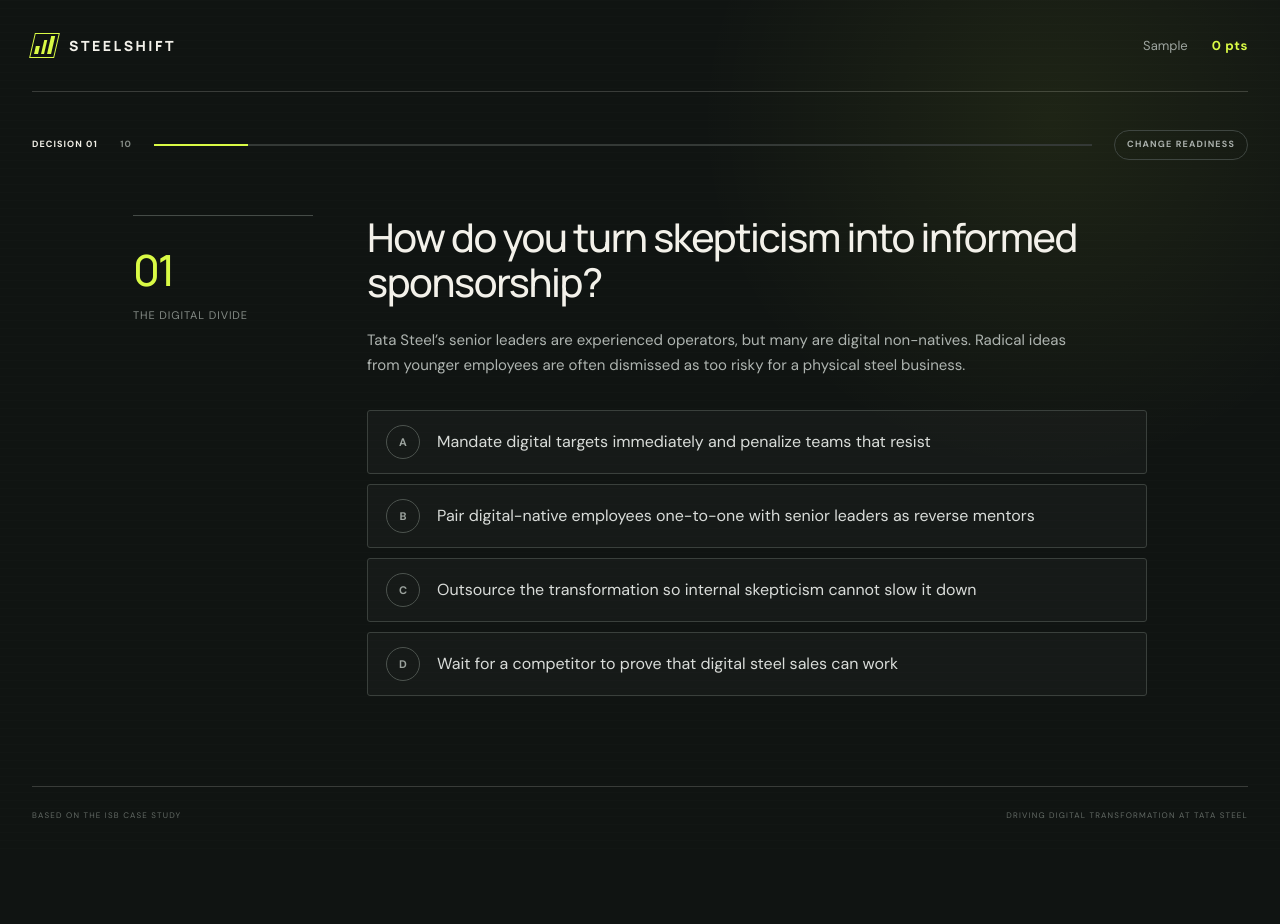
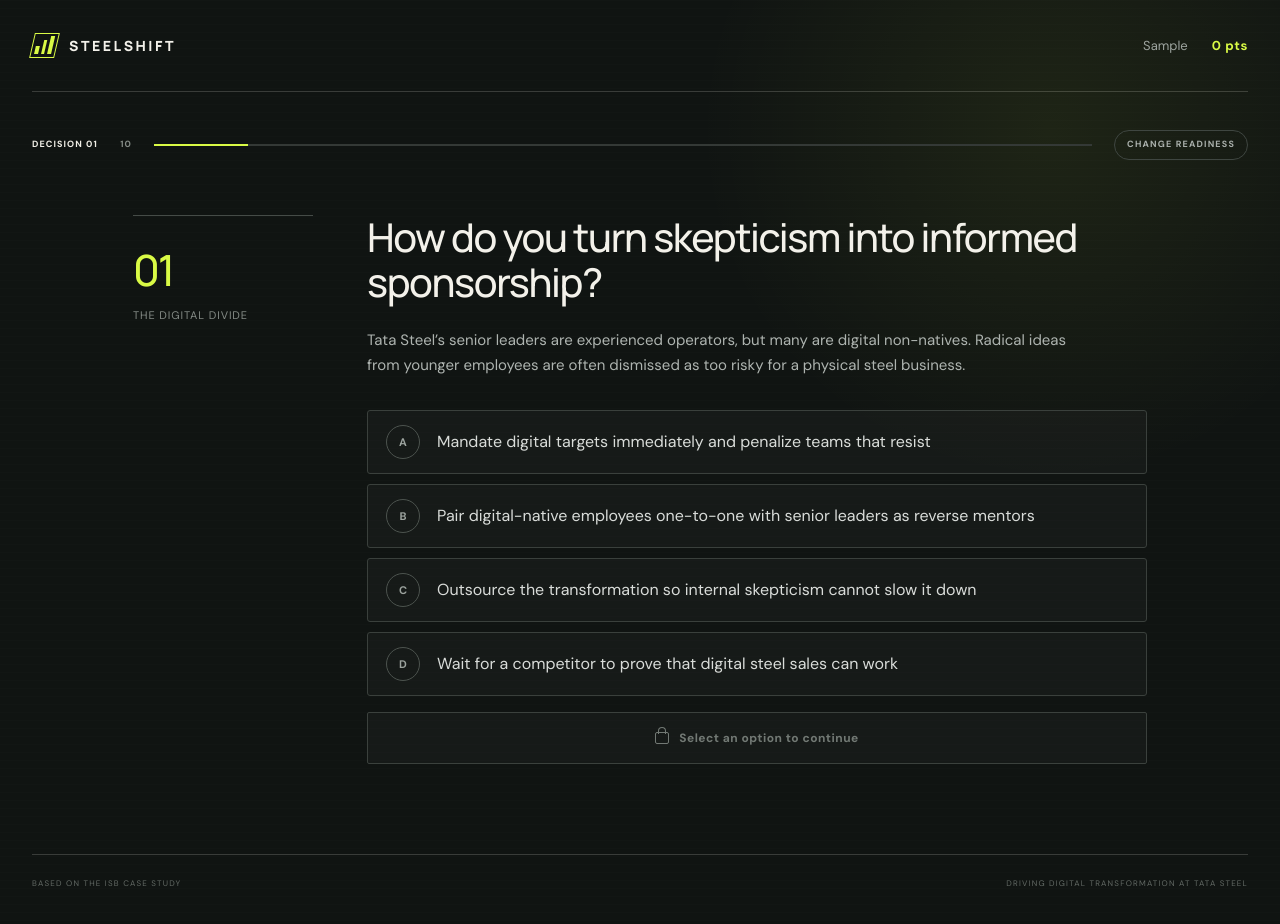
Before and after one commit to thomasjoseph18/Interactive-Decision-Making-Game, a React (Vite) app: page / in a window 1280 px wide. Both pictures are taken after typing "Sample" into the empty fields and a click on the button "Begin challenge". Before the commit the page ends 856 px from the top, so only its background shows below. Built offline with nearby package versions, Linux system fonts and the light colour scheme; the HTML template or start-up script is replaced by a standard one.

Commit message:
prompt: 50

```diff
--- a/src/App.tsx
+++ b/src/App.tsx
@@ -240,6 +240,7 @@
   const [name, setName] = useState("");
   const [questionIndex, setQuestionIndex] = useState(0);
   const [selected, setSelected] = useState<number | null>(null);
+  const [isLocked, setIsLocked] = useState(false);
   const [score, setScore] = useState(0);
   const [leaderboard, setLeaderboard] = useState<LeaderboardEntry[]>(readLeaderboard);
   const [validation, setValidation] = useState("");
@@ -269,20 +270,27 @@
     setValidation("");
     setQuestionIndex(0);
     setSelected(null);
+    setIsLocked(false);
     setScore(0);
     setScreen("game");
   }
 
   function selectAnswer(index: number) {
-    if (selected !== null) return;
+    if (isLocked) return;
     setSelected(index);
-    if (index === current.correct) setScore((value) => value + 1);
+  }
+
+  function lockAnswer() {
+    if (selected === null || isLocked) return;
+    setIsLocked(true);
+    if (selected === current.correct) setScore((value) => value + 1);
   }
 
   function advance() {
     if (questionIndex < questions.length - 1) {
       setQuestionIndex((value) => value + 1);
       setSelected(null);
+      setIsLocked(false);
       return;
     }
 
@@ -302,6 +310,7 @@
   function restart() {
     setQuestionIndex(0);
     setSelected(null);
+    setIsLocked(false);
     setScore(0);
     setScreen("welcome");
   }
@@ -413,16 +422,19 @@
               <div className="options" role="group" aria-label="Answer choices">
                 {current.options.map((option, index) => {
                   const isSelected = selected === index;
-                  const isCorrect = selected !== null && index === current.correct;
-                  const isWrong = isSelected && index !== current.correct;
+                  const isCorrect = isLocked && index === current.correct;
+                  const isWrong = isLocked && isSelected && index !== current.correct;
                   return (
                     <button
                       type="button"
-                      className={`option ${isCorrect ? "correct" : ""} ${isWrong ? "wrong" : ""} ${
-                        selected !== null && !isCorrect && !isSelected ? "muted" : ""
+                      className={`option ${isSelected && !isLocked ? "selected" : ""} ${
+                        isCorrect ? "correct" : ""
+                      } ${isWrong ? "wrong" : ""} ${
+                        isLocked && !isCorrect && !isSelected ? "muted" : ""
                       }`}
                       onClick={() => selectAnswer(index)}
-                      disabled={selected !== null}
+                      disabled={isLocked}
+                      aria-pressed={isSelected}
                       key={option}
                     >
                       <span className="option-letter">
@@ -434,7 +446,21 @@
                 })}
               </div>
 
-              {selected !== null && (
+              {!isLocked && (
+                <button
+                  type="button"
+                  className="lock-button"
+                  onClick={lockAnswer}
+                  disabled={selected === null}
+                >
+                  <span className="lock-icon" aria-hidden="true">
+                    <span />
+                  </span>
+                  {selected === null ? "Select an option to continue" : "Lock answer"}
+                </button>
+              )}
+
+              {isLocked && selected !== null && (
                 <div className="feedback" aria-live="polite">
                   <div className="feedback-heading">
                     <span className={selected === current.correct ? "right" : "not-quite"}>
--- a/src/index.css
+++ b/src/index.css
@@ -505,6 +505,18 @@
   background: rgba(217, 250, 69, 0.08);
 }
 
+.option.selected {
+  border-color: var(--acid);
+  color: #f8f8f4;
+  background: rgba(217, 250, 69, 0.06);
+}
+
+.option.selected .option-letter {
+  border-color: var(--acid);
+  color: var(--ink);
+  background: var(--acid);
+}
+
 .option.correct .option-letter {
   border-color: var(--acid);
   color: var(--ink);
@@ -523,6 +535,60 @@
 
 .option.muted {
   opacity: 0.45;
+}
+
+.lock-button {
+  display: flex;
+  align-items: center;
+  justify-content: center;
+  gap: 10px;
+  width: 100%;
+  min-height: 52px;
+  margin-top: 16px;
+  border: 1px solid var(--acid);
+  border-radius: 2px;
+  color: var(--ink);
+  background: var(--acid);
+  font-size: 12px;
+  font-weight: 700;
+  letter-spacing: 0.04em;
+  cursor: pointer;
+  transition:
+    transform 180ms ease,
+    background 180ms ease,
+    opacity 180ms ease;
+}
+
+.lock-button:not(:disabled):hover {
+  background: var(--acid-soft);
+  transform: translateY(-2px);
+}
+
+.lock-button:disabled {
+  border-color: #3b413d;
+  color: #727974;
+  background: rgba(255, 255, 255, 0.025);
+  cursor: not-allowed;
+}
+
+.lock-icon {
+  position: relative;
+  display: block;
+  width: 14px;
+  height: 12px;
+  border: 1.5px solid currentColor;
+  border-radius: 2px;
+}
+
+.lock-icon span {
+  position: absolute;
+  bottom: 9px;
+  left: 2px;
+  width: 8px;
+  height: 7px;
+  border: 1.5px solid currentColor;
+  border-bottom: 0;
+  border-radius: 7px 7px 0 0;
 }
 
 .feedback {
```
